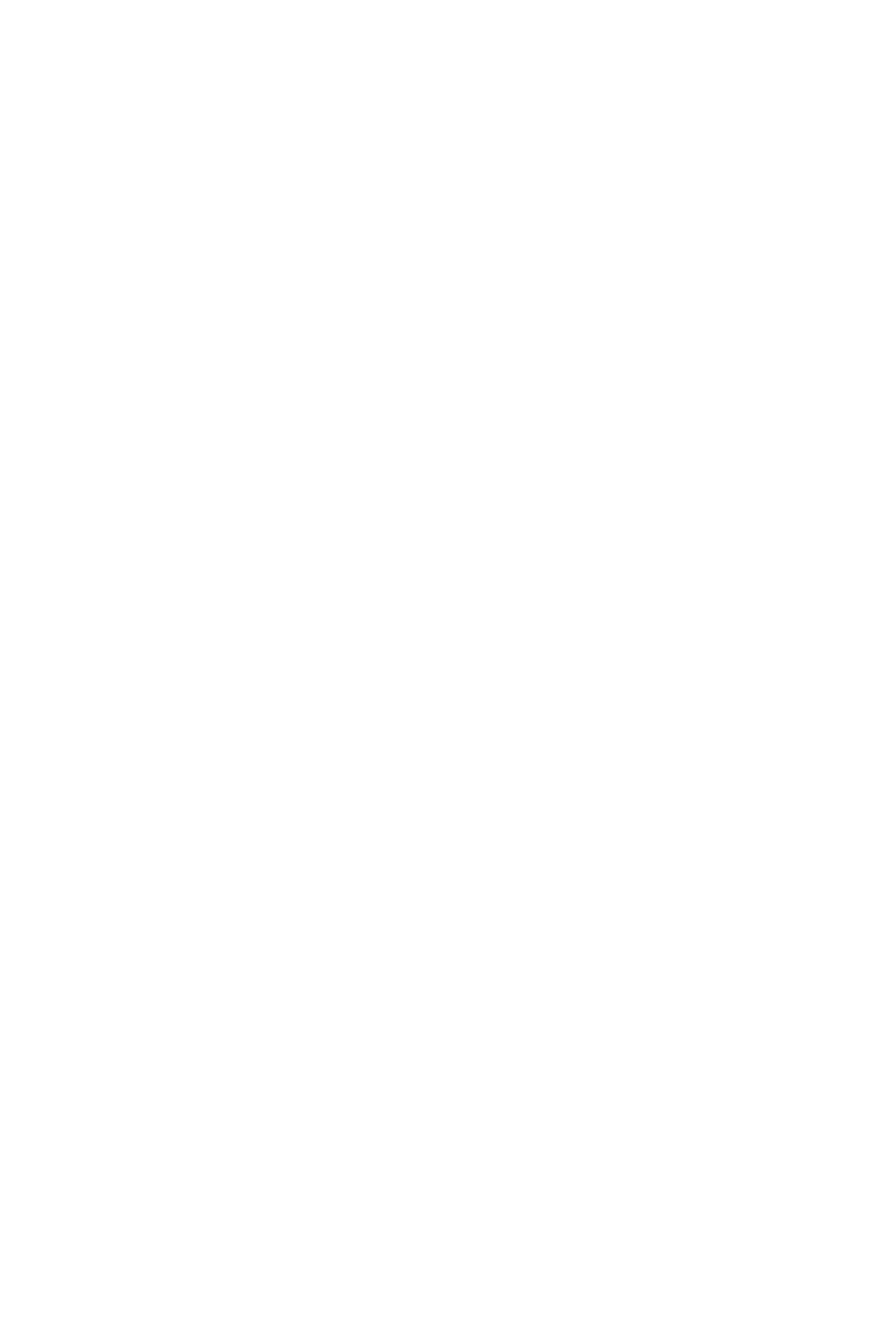
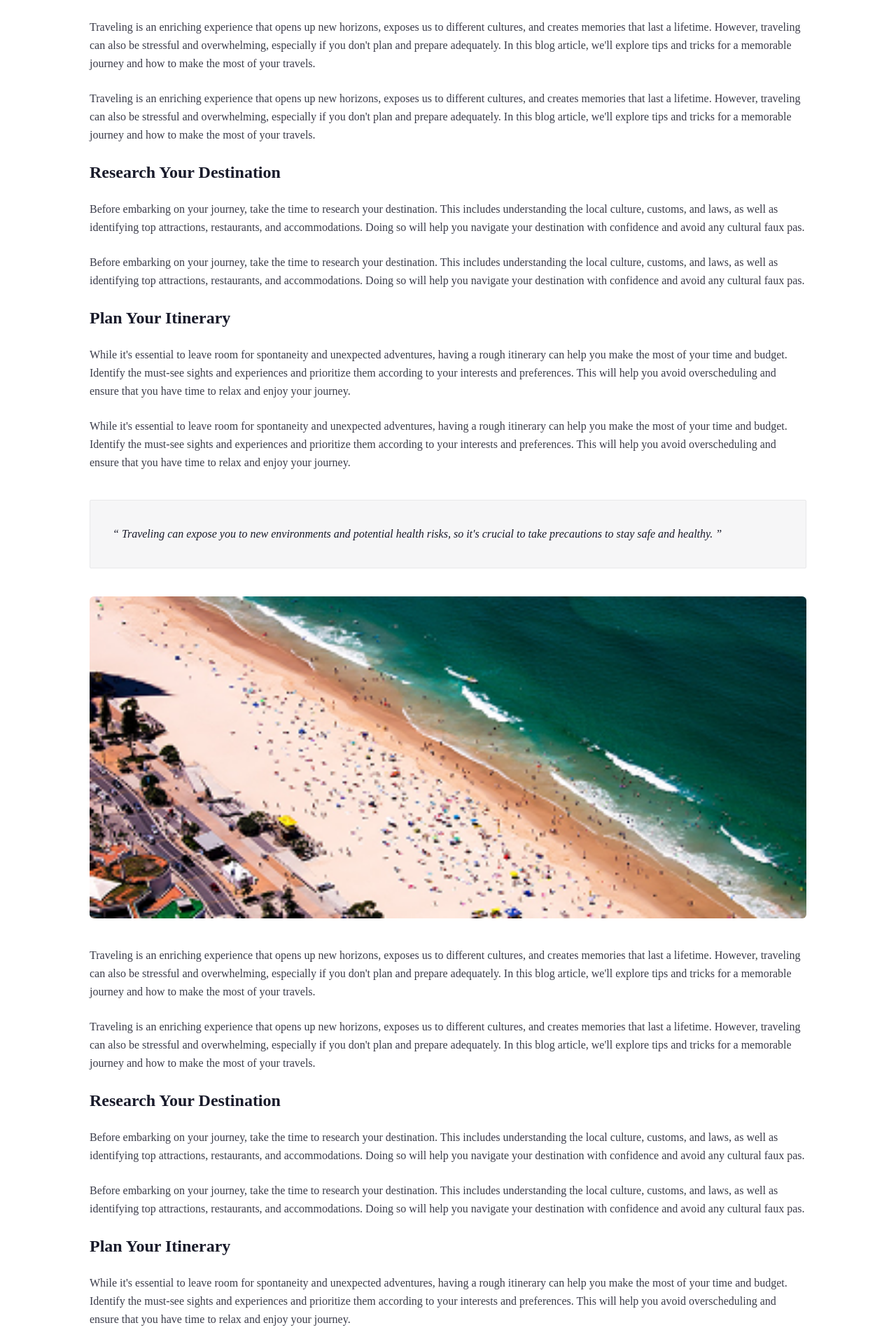
Before and after one commit to eliezermasial/meta-blog, a React (Vite) app: page /singlepost/0 in a window 1280 px wide. Before the commit this address had no page. Shown: the part 840-2760 px from the top of the page at 70% size. Before the commit the page ends 800 px from the top, so only its background shows below. Built offline with nearby package versions, Linux system fonts and the light colour scheme.

Commit message:
feat: implement single post component with category badge, title, author section, main image, and article content blocks including quotes and subheadings

```diff
--- a/src/App.jsx
+++ b/src/App.jsx
@@ -1,7 +1,9 @@
-import { Routes, Route } from 'react-router-dom';
-import Layout from './components/Layout';
 import Home from './pages/Home';
 import Blog from './pages/Blog';
+import Layout from './components/Layout';
+import SinglePost from './pages/SinglePost';
+import { Routes, Route } from 'react-router-dom';
+
 
 function App() {
   return (
@@ -9,6 +11,7 @@ function App() {
       <Route element={<Layout />}>
         <Route path="/" element={<Home />} />
         <Route path='/blog' element={<Blog />} />
+        <Route path='/singlepost/:i' element={<SinglePost />} />
       </Route>
     </Routes>
   )
--- a/src/components/HeroBlog/index.jsx
+++ b/src/components/HeroBlog/index.jsx
@@ -7,7 +7,7 @@ function HeroBlog () {
 
     return (
         <section className="relative capitalize">
-            <div className=" flex flex-col justify-center items-center py-4 my-5 font-['Work_Sans] tracking-normal ">
+            <div className=" flex flex-col justify-center items-center py-4 my-5 font-['Work_Sans]">
                 <h1 className="mb-3 font-semibold leading-5 tex-[30px] ">page titre</h1>
                 <ul className="flex gap-4 font-normal">
                     <li><NavLink to="/" className="text-[#3B3C4A] leading-5 hover:border hover:border-[#3B3C4A] hover:p-1 ">home</NavLink></li>
--- a/src/components/LastPost/index.jsx
+++ b/src/components/LastPost/index.jsx
@@ -1,15 +1,23 @@
+import { Link, useLocation } from 'react-router-dom';
 import smallImg from '../../assets/SmallImg.png';
 import imgTry from '../../assets/Rectangle 38.png';
 
 
 function Lastpost () {
+
+    const location = useLocation();
+
     return (
         <section className="mt-20 py-4 text-[#181A2A]">
+
+            { location.pathname==='/' && (
                 <h2 className="font-['Work_Sans'] font-bold text-2xl leading-6 mb-6">Last Post</h2>
+            )}
 
             <div className="grid grid-cols-1 sm:grid-cols-2 lg:grid-cols-3 gap-6">
                 {[...Array(9)].map((_, i) => (
-                <div key={i} className="flex flex-col gap-4 max-w-full p-4 border border-[#E8E8EA] rounded-md bg-white">
+                <Link key={i} to={`/singlepost/${i}`}>
+                    <div  className="flex flex-col gap-4 max-w-full p-4 border border-[#E8E8EA] rounded-md bg-white">
                         <div>
                             <img src={imgTry} className="w-full" alt="try image" />
                         </div>
@@ -27,6 +35,7 @@ function Lastpost () {
                             </div>
                         </div>
                     </div>
+                </Link>
                 ))}
             </div>
         </section>
--- /dev/null
+++ b/src/components/Post/index.jsx
@@ -0,0 +1,107 @@
+import smallImg from '../../assets/SmallImg.png';
+import imgPost from '../../assets/Rectangle 38.png';
+
+
+function Post () {
+
+    return (
+        <section className="text-[#3B3C4A] pt-10 px-4 md:px-10 font-['Work_Sans']">
+            <div className="max-w-5xl mx-auto flex flex-col gap-10">
+                <div>
+                    <button className="text-sm text-white font-medium bg-[#4B6BFB] px-4 py-1 rounded">
+                        Technologie
+                    </button>
+                    <h2 className="mt-6 mb-4 font-semibold text-[28px] sm:text-[32px] md:text-[36px] leading-tight text-[#181A2A]">
+                        The Impact of Technology on the Workplace:<br className="hidden sm:block" />
+                        How Technology is Changing
+                    </h2>
+                    <div className="flex items-center text-[#97989F] gap-3 flex-wrap text-sm">
+                        <img src={smallImg} alt="auteur" className="w-8 h-8 rounded-full" />
+                        <span>Jason Francisco</span>
+                        <span>August 20, 2022</span>
+                    </div>
+                </div>
+                <div>
+                    <img src={imgPost} alt="post" className="w-full h-[240px] sm:h-[320px] md:h-[420px] lg:h-[460px] rounded-md object-cover"/>
+                </div>
+                <div className="space-y-6 text-base leading-relaxed">
+                    <p>
+                        Traveling is an enriching experience that opens up new horizons, exposes us to different cultures, and creates memories that last a lifetime. However, traveling can also be stressful and overwhelming, especially if you don't plan and prepare adequately. In this blog article,
+                        we'll explore tips and tricks for a memorable journey and how to make the most of your travels.
+                    </p>
+                    <p>
+                        Traveling is an enriching experience that opens up new horizons, exposes us to different cultures, and creates memories that last a lifetime. However, traveling can also be stressful and overwhelming, especially if you don't plan and prepare adequately. In this blog article,
+                        we'll explore tips and tricks for a memorable journey and how to make the most of your travels.
+                    </p>
+
+                    <h3 className="font-semibold text-[#181A2A] text-xl md:text-2xl">
+                        Research Your Destination
+                    </h3>
+                    <p>
+                        Before embarking on your journey, take the time to research your destination. This includes understanding the local culture, customs, and laws, as well as identifying top attractions, restaurants, and accommodations.
+                        Doing so will help you navigate your destination with confidence and avoid any cultural faux pas.
+                    </p>
+                    <p>
+                        Before embarking on your journey, take the time to research your destination. This includes understanding the local culture, customs, and laws, as well as identifying top attractions, restaurants, and accommodations.
+                        Doing so will help you navigate your destination with confidence and avoid any cultural faux pas.
+                    </p>
+
+                    <h3 className="font-semibold text-[#181A2A] text-xl md:text-2xl">
+                        Plan Your Itinerary
+                    </h3>
+                    <p>
+                        While it's essential to leave room for spontaneity and unexpected adventures, having a rough itinerary can help you make the most of your time and budget. Identify the must-see sights and experiences and prioritize them according to your interests and preferences.
+                        This will help you avoid overscheduling and ensure that you have time to relax and enjoy your journey.
+                    </p>
+                    <p>
+                        While it's essential to leave room for spontaneity and unexpected adventures, having a rough itinerary can help you make the most of your time and budget. Identify the must-see sights and experiences and prioritize them according to your interests and preferences.
+                        This will help you avoid overscheduling and ensure that you have time to relax and enjoy your journey.
+                    </p>
+                </div>
+                <div className='bg-[#F6F6F7] p-[32px] border border-[#E8E8EA] rounded-sm '>
+                    <p className='text-[#181A2A] tex-[24px] leading-loose italic '>“ Traveling can expose you to new environments and potential health risks, so it's crucial to take precautions to stay safe and healthy. ”</p>
+                </div>
+                <div>
+                    <img src={imgPost} alt="post" className="w-full h-[240px] sm:h-[320px] md:h-[420px] lg:h-[460px] rounded-md object-cover"/>
+                </div>
+                <div className="space-y-6 text-base leading-relaxed">
+                    <p>
+                        Traveling is an enriching experience that opens up new horizons, exposes us to different cultures, and creates memories that last a lifetime. However, traveling can also be stressful and overwhelming, especially if you don't plan and prepare adequately. In this blog article,
+                        we'll explore tips and tricks for a memorable journey and how to make the most of your travels.
+                    </p>
+                    <p>
+                        Traveling is an enriching experience that opens up new horizons, exposes us to different cultures, and creates memories that last a lifetime. However, traveling can also be stressful and overwhelming, especially if you don't plan and prepare adequately. In this blog article,
+                        we'll explore tips and tricks for a memorable journey and how to make the most of your travels.
+                    </p>
+
+                    <h3 className="font-semibold text-[#181A2A] text-xl md:text-2xl">
+                        Research Your Destination
+                    </h3>
+                    <p>
+                        Before embarking on your journey, take the time to research your destination. This includes understanding the local culture, customs, and laws, as well as identifying top attractions, restaurants, and accommodations.
+                        Doing so will help you navigate your destination with confidence and avoid any cultural faux pas.
+                    </p>
+                    <p>
+                        Before embarking on your journey, take the time to research your destination. This includes understanding the local culture, customs, and laws, as well as identifying top attractions, restaurants, and accommodations.
+                        Doing so will help you navigate your destination with confidence and avoid any cultural faux pas.
+                    </p>
+
+                    <h3 className="font-semibold text-[#181A2A] text-xl md:text-2xl">
+                        Plan Your Itinerary
+                    </h3>
+                    <p>
+                        While it's essential to leave room for spontaneity and unexpected adventures, having a rough itinerary can help you make the most of your time and budget. Identify the must-see sights and experiences and prioritize them according to your interests and preferences.
+                        This will help you avoid overscheduling and ensure that you have time to relax and enjoy your journey.
+                    </p>
+                    <p>
+                        While it's essential to leave room for spontaneity and unexpected adventures, having a rough itinerary can help you make the most of your time and budget. Identify the must-see sights and experiences and prioritize them according to your interests and preferences.
+                        This will help you avoid overscheduling and ensure that you have time to relax and enjoy your journey.
+                    </p>
+                </div>
+            </div>
+        </section>
+
+    )
+}
+
+export default Post;
--- a/src/pages/Blog/index.jsx
+++ b/src/pages/Blog/index.jsx
@@ -1,11 +1,13 @@
 import Footer from "../../components/Footer";
 import HeroBlog from "../../components/HeroBlog";
+import Lastpost from "../../components/LastPost";
 
 
 function Blog () {
     return (
         <div>
             <HeroBlog />
+            <Lastpost />
         </div>
     )
 }
--- /dev/null
+++ b/src/pages/SinglePost/index.jsx
@@ -0,0 +1,11 @@
+import Post from '../../components/Post';
+
+function SinglePost () {
+    return (
+        <div>
+            <Post />
+        </div>
+    )
+}
+
+export default SinglePost;
```
Lines whose indentation alone changed are shown as unchanged.
